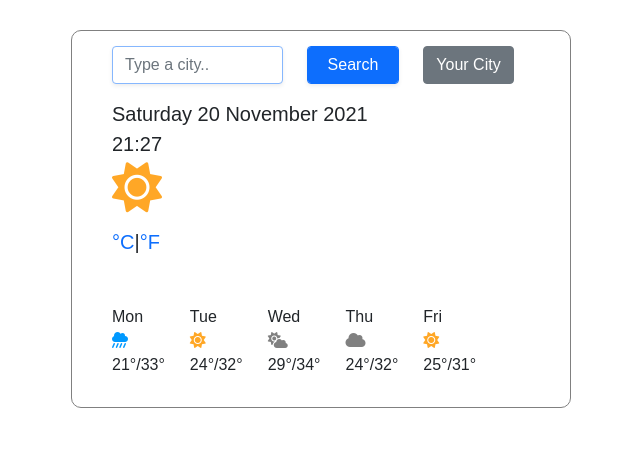
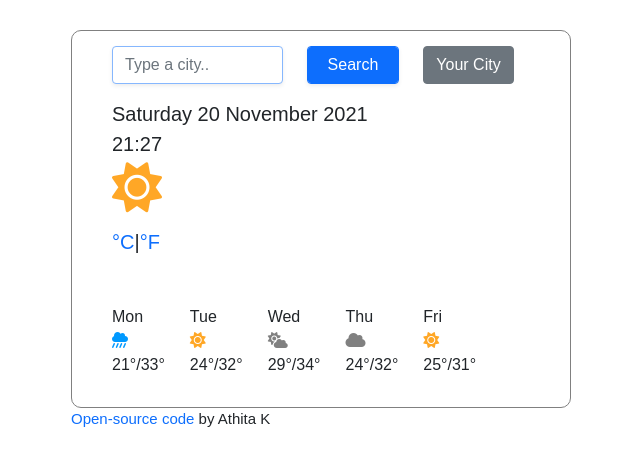
Before and after one commit to athita20/weather-app, a plain HTML site: page index.html in a window 1280 px wide. Shown: the whole page, without its empty margins (11-651 px from the left). Drawn offline with nearby package versions, Linux system fonts and the light colour scheme; no server answers; a web font is replaced by a local one.

Commit message:
Created .open-source in HTML&CSS

```diff
--- a/app.css
+++ b/app.css
@@ -62,3 +62,7 @@ i.fa-cloud {
   padding-left: 40px;
   padding-bottom: 30px;
 }
+
+.open-source {
+  font-size: 15px;
+}
--- a/index.html
+++ b/index.html
@@ -102,6 +102,9 @@
         </div>
       </div>
     </div>
+     <div class="open-source">
+        <span><a target=blank href="https://github.com/athita20/weather-app">Open-source code</a></span><span> by Athita K</span>
+      </div>
     <script src="index.js"></script>
   </body>
 </html>
```
